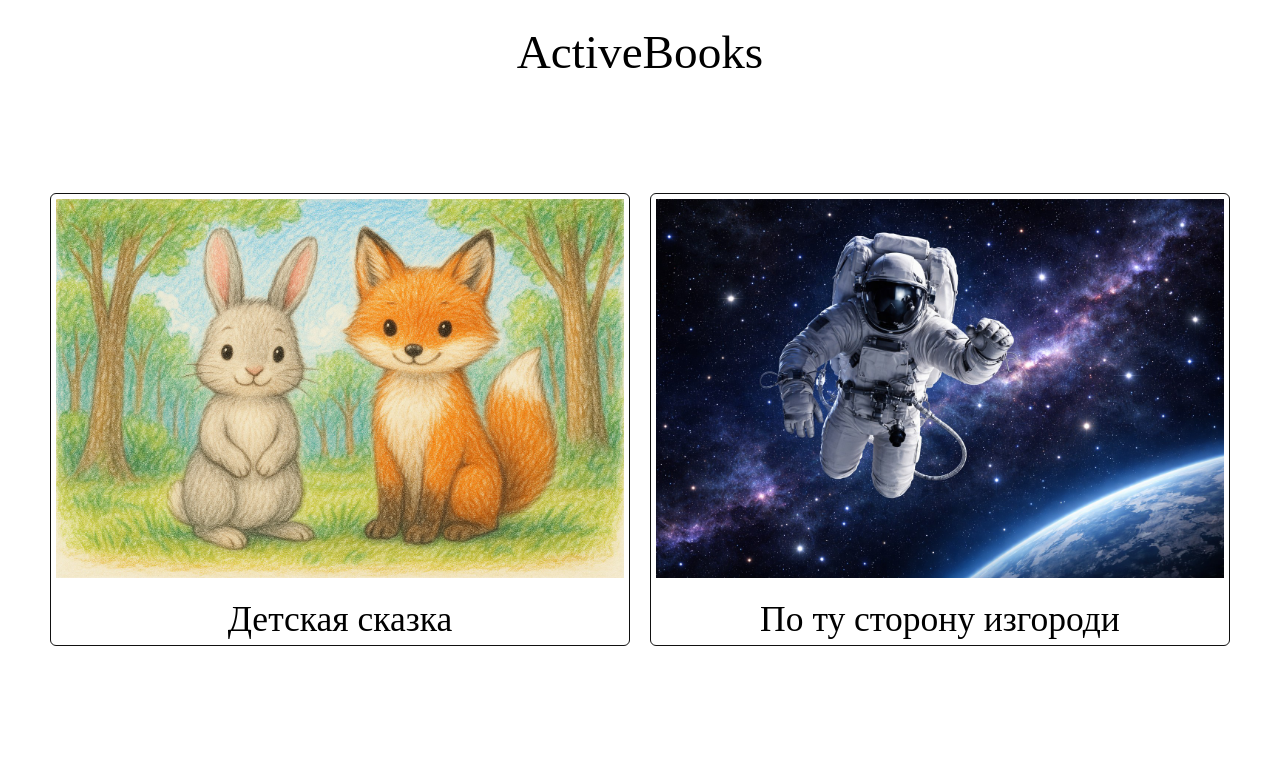
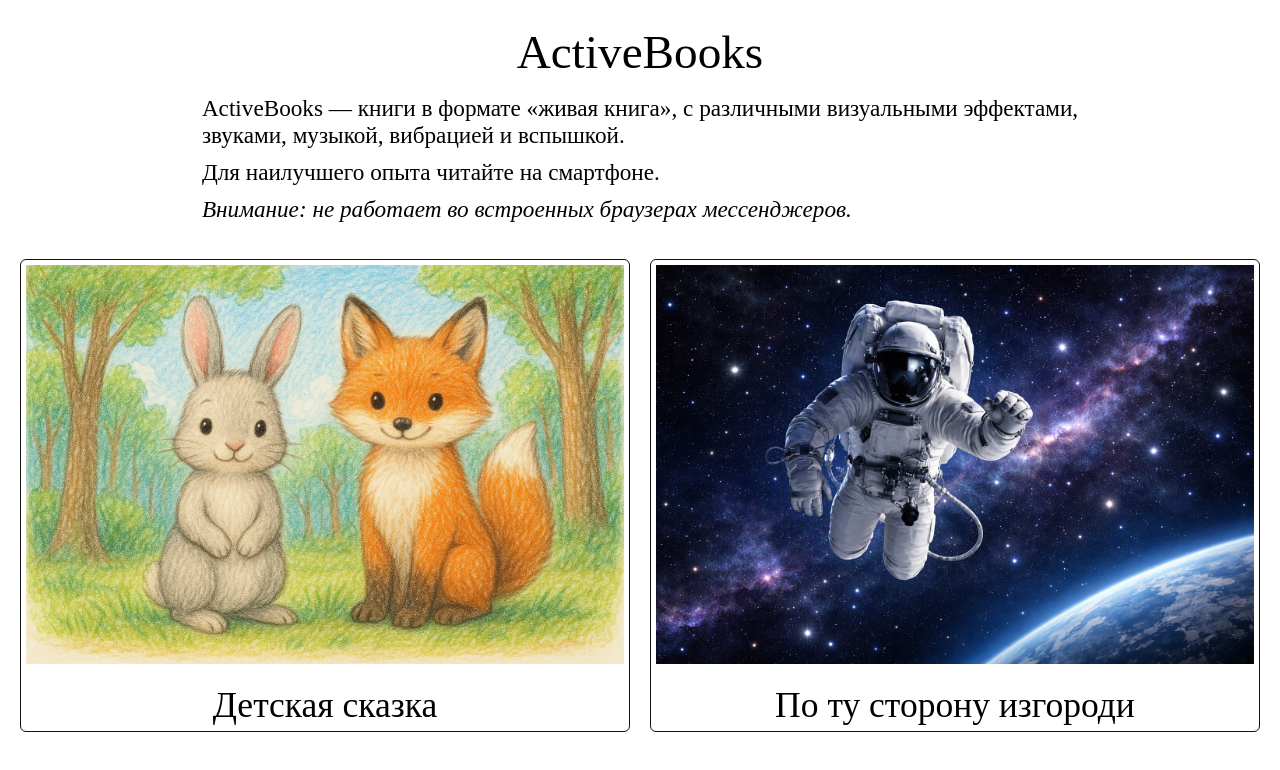
Before and after one commit to KrimsonKing1337/activeBook-main, a React app: page / in a window 1280 px wide. Shown: the top 770 px of the page. Built offline with nearby package versions, Linux system fonts and the light colour scheme.

Commit message:
new text;

```diff
--- a/src/components/App/App.scss
+++ b/src/components/App/App.scss
@@ -3,6 +3,23 @@
   flex-direction: column;
   align-items: center;
   justify-content: center;
-  gap: 64px;
+  gap: 16px;
   margin-top: 25px;
 }
+
+.Desc {
+  display: flex;
+  flex-direction: column;
+  align-items: flex-start;
+  justify-content: center;
+  gap: 10px;
+  font-size: clamp(20px, 2.9vmin, 40px);
+
+  p {
+    margin: 0;
+
+    &:nth-last-child(1) {
+      font-style: italic;
+    }
+  }
+}
--- a/src/components/App/App.tsx
+++ b/src/components/App/App.tsx
@@ -11,6 +11,22 @@ export const App = () => {
         ActiveBooks
       </Title>
 
+      <div className={styles.Desc}>
+        <p>
+          ActiveBooks &mdash; книги в формате «живая книга», с различными визуальными эффектами,
+          <br />
+          звуками, музыкой, вибрацией и вспышкой.
+        </p>
+
+        <p>
+          Для наилучшего опыта читайте на смартфоне.
+        </p>
+
+        <p>
+          Внимание: не работает во встроенных браузерах мессенджеров.
+        </p>
+      </div>
+
       <BooksWrapper />
     </div>
   );
--- a/src/components/BooksWrapper/BooksWrapper.scss
+++ b/src/components/BooksWrapper/BooksWrapper.scss
@@ -3,5 +3,5 @@
   grid-template-columns: repeat(auto-fill, minmax(500px, 1fr));
   justify-content: center;
   gap: 20px;
-  padding: 50px;
+  padding: 20px;
 }
```
